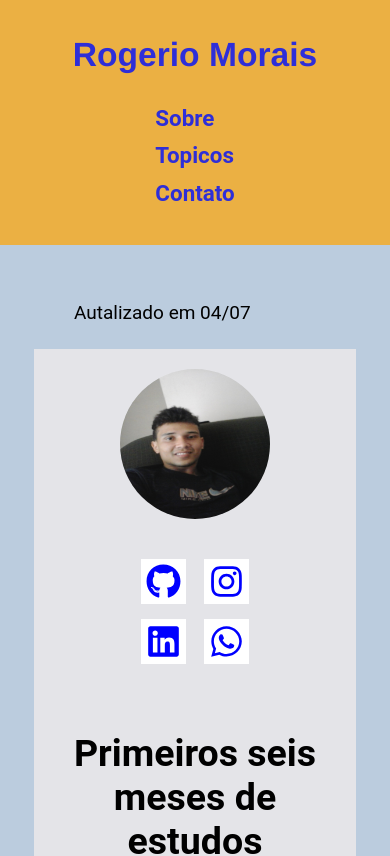
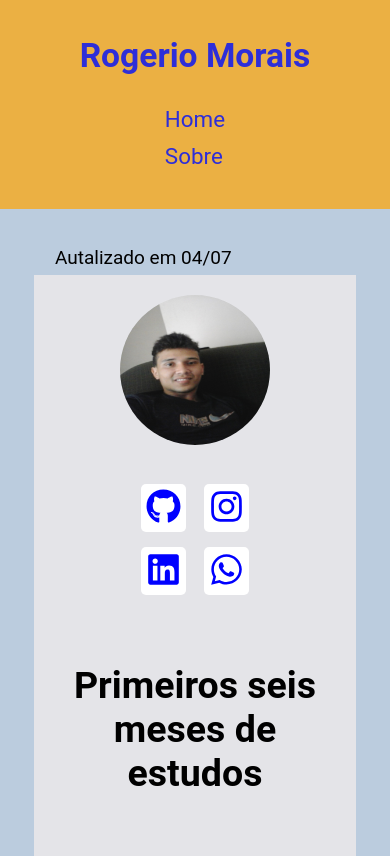
Before and after one commit to RogerioVM/page-personal, a React (Create React App) app in the folder front/: page / in a window 390 px wide. Shown: the top 856 px of the page. Built offline with nearby package versions, Linux system fonts and the light colour scheme.

Commit message:
Organizando e modificando alguns arquivos

```diff
--- a/front/src/global.css
+++ b/front/src/global.css
@@ -60,7 +60,7 @@ body {
         font-size: 1.8rem;
         text-align: left;
     }
-    .main__container-social-medias {
+    .main__container_social-medias {
         flex-direction: column;
     }
     .links {
--- a/front/src/pages/Main/Partials/footer.js
+++ b/front/src/pages/Main/Partials/footer.js
@@ -1,13 +1,18 @@
 import React from 'react';
 import '../Styles/footer.css';
+import { FaWhatsapp, FaEnvelope} from 'react-icons/fa';
 
 export default function Footer() {
     return (
-        <footer>
-                <div className="footer_container">
-
-                <p>&copy;Rogerio Morais - 2020 </p>
-
+        <footer  className="footer_container">
+                <div>
+                    <p>&copy;Rogerio Morais - 2020 </p>
+                </div>
+                <div>
+                    <a href="mailto=rogerio1597@gmail.com"> Email: rogerio1597@gmail.com <FaEnvelope></FaEnvelope> </a>
+                </div>
+                <div>
+                    <p>Tel: (11) 98636-4440 <FaWhatsapp></FaWhatsapp> </p>
                 </div>
         </footer>
     )
--- a/front/src/pages/Main/Partials/header.js
+++ b/front/src/pages/Main/Partials/header.js
@@ -1,6 +1,7 @@
 import React from 'react';
 import { Link } from 'react-router-dom';
 import '../Styles/header.css';
+
 
 export default function Header() {
 
@@ -13,9 +14,8 @@ export default function Header() {
                 <div className="header__menu">
                     <nav>
                         <ul className='header__menu-list'>
+                            <li><Link to='/'>Home</Link></li>
                             <li><Link to='/Sobre'>Sobre</Link></li>
-                            <li><Link to='/'>Topicos</Link></li>
-                            <li><Link to='/'>Contato</Link></li>
                         </ul>
                     </nav>
                 </div>
--- a/front/src/pages/Main/Styles/footer.css
+++ b/front/src/pages/Main/Styles/footer.css
@@ -1,4 +1,4 @@
-footer {
+.footer_container {
     padding: 2em;
     display: grid;
     grid-template-columns: repeat(auto-fit, minmax(100px,1fr));
@@ -7,7 +7,14 @@ footer {
     background-color: rgb(233, 172, 58);
 }
 
-footer p {
+.footer_container p,
+.footer_container a {
     font-weight: bold;
+    font-size: 1.5em;
     color: var(--color-titles);
+    text-decoration: none;
 }
+footer a:hover {
+    color: rgb(0, 162, 255);
+    text-decoration: underline;
+}
--- a/front/src/pages/Main/Styles/header.css
+++ b/front/src/pages/Main/Styles/header.css
@@ -14,7 +14,6 @@ header {
 .header__title {
     font-size: 1.5rem;
     padding: 0.5em;
-    font-family: 'Franklin Gothic Medium', 'Arial Narrow', Arial, sans-serif;
     margin-left: 60px;
     text-align: left;
     color: var(--color-titles);
@@ -38,7 +37,6 @@ header {
     margin: 25px;
     font-size: 2rem;
     color: rgb(46, 46, 216);
-    font-weight: bold;
 }
 
 .header__menu-list a:hover {
--- a/front/src/pages/Main/Styles/main.css
+++ b/front/src/pages/Main/Styles/main.css
@@ -1,7 +1,33 @@
 main {
     padding: 3em;
-    background-color: rgba(175, 195, 216, 0.849);
+    background-color: #afc3d8d8;
 }
+
+
+.main__container {
+    margin: 0 auto;
+    max-width: var(--container-width);
+    padding: var(--container-padding);
+    width: 100%;
+    text-align: justify;
+    background-color: rgba(238, 234, 234, 0.815);
+}
+
+.main__container_social-medias {
+    margin: 0 auto;
+    width: 70%;
+    display: flex;
+    justify-content: space-between;
+    align-items: center;
+}
+.main__container_social-medias a {
+    color: blue;
+    background-color: white;
+    border-radius: 5px;
+    padding: 5px;
+    margin: 0 0.8em;
+}
+
 .main__container-img {
     width: 150px;
     height: 150px;
@@ -17,28 +43,7 @@ img {
     display: flex;
 }
 
-.main__container {
-    margin: 0 auto;
-    max-width: var(--container-width);
-    padding: var(--container-padding);
-    width: 100%;
-    text-align: justify;
-    background-color: rgba(238, 234, 234, 0.815);
-}
 
-.main__container-social-medias {
-    margin: 0 auto;
-    width: 70%;
-    display: flex;
-    justify-content: space-between;
-    align-items: center;
-}
-.main__container-social-medias a {
-    color: blue;
-    background-color: white;
-    padding: 5px;
-    margin: 0 0.8em;
-}
 .main__title {
     text-align: center;
     padding: 2rem;
@@ -59,10 +64,11 @@ small {
     font-style: italic;
     font-size: 1.5rem;
 }
-.main__container a {
-    display: flex;
-}
 
-main p {
+.main__container p {
     padding: 1em;
 }
+.main__container a {
+    color: blue;
+    text-decoration: none;
+}
--- a/front/src/pages/Main/index.js
+++ b/front/src/pages/Main/index.js
@@ -2,6 +2,7 @@ import React from 'react';
 import Content from './Partials/main';
 import Header from './Partials/header';
 import Footer from './Partials/footer';
+
 
 
 export default function Main() {
--- a/front/src/pages/Sobre/index.js
+++ b/front/src/pages/Sobre/index.js
@@ -0,0 +1,49 @@
+import React from 'react';
+import Header from '../Main/Partials/header';
+import '../Main/Styles/header.css';
+import './style.css'
+import Footer from '../Main/Partials/footer'
+import Photo from '../assets/photo.jpg'
+
+
+
+
+export default function Sobre() {
+    return (
+        <div className="global-component">
+            <Header></Header>
+            <main>
+             <div className="main__container center">
+                    <div className="other-photo">
+                        <img  src={Photo} alt=""/>
+                    </div>
+                    <p>
+                        Rogério Vicente de Morais, 27 anos, casado e pai do Samuel.Nascido e criado em São Paulo
+                        e apaixonado por técnologia e suas inovações, ainda não tem nenhuma graduação em ensino
+                        superior, porém está sempre em busca de conhecimento.Primeiro contato com
+                        programação foi em 2017 quando iniciou, por influência de uso excessivo do Excel no trabalho,
+                        um curso online focado no VBA — Visual Basic Aplication — onde concretizou que programação
+                        poderia ser a futura profissão.Iniciou de vez os estudos no inicio de 2020
+                        começando por video aulas do youtube, onde cada vez mais fou aumentando o interesse.
+                    </p>
+
+                    <h2>Objetivos profissionais</h2>
+
+                    <p>
+                        A curto prazo,ser um programador front-end. Estudando no momento React.Cursos já realizados, fora
+                        todos os bootcamps onlines, são :
+                        <ul>
+                            <li>Desenvolvimento Web mderno — Udemy</li>
+                            <li>Lógica de programação — Curso em video</li>
+                            <li>Php do zero ao profissional — B7WEB</li>
+                            <li>Git e versionamento de código — Digital Innovation One</li>
+                        </ul>
+
+                    </p>
+
+                </div>
+            </main>
+            <Footer></Footer>
+        </div>
+    )
+}
--- a/front/src/pages/Sobre/style.css
+++ b/front/src/pages/Sobre/style.css
@@ -0,0 +1,20 @@
+.other-photo {
+    display: grid;
+    grid-template-columns: repeat(auto-fit, minmax(200px, 1fr));
+    object-fit: fill;
+    margin: 4em auto;
+    width: 60%;
+    height: 350px;
+}
+
+.other-photo img {
+    margin-bottom: 2em;
+    display: flex;
+    justify-content: center;
+    width: 100%;
+    height: 100%;
+    border-radius: 0;
+}
+.center {
+    padding: 0 15em;
+}
```
Also changed, not shown: front/src/pages/Main/Partials/main.js (+7 -6 lines), 20 other files (tests, documents, lock files or other folders).
